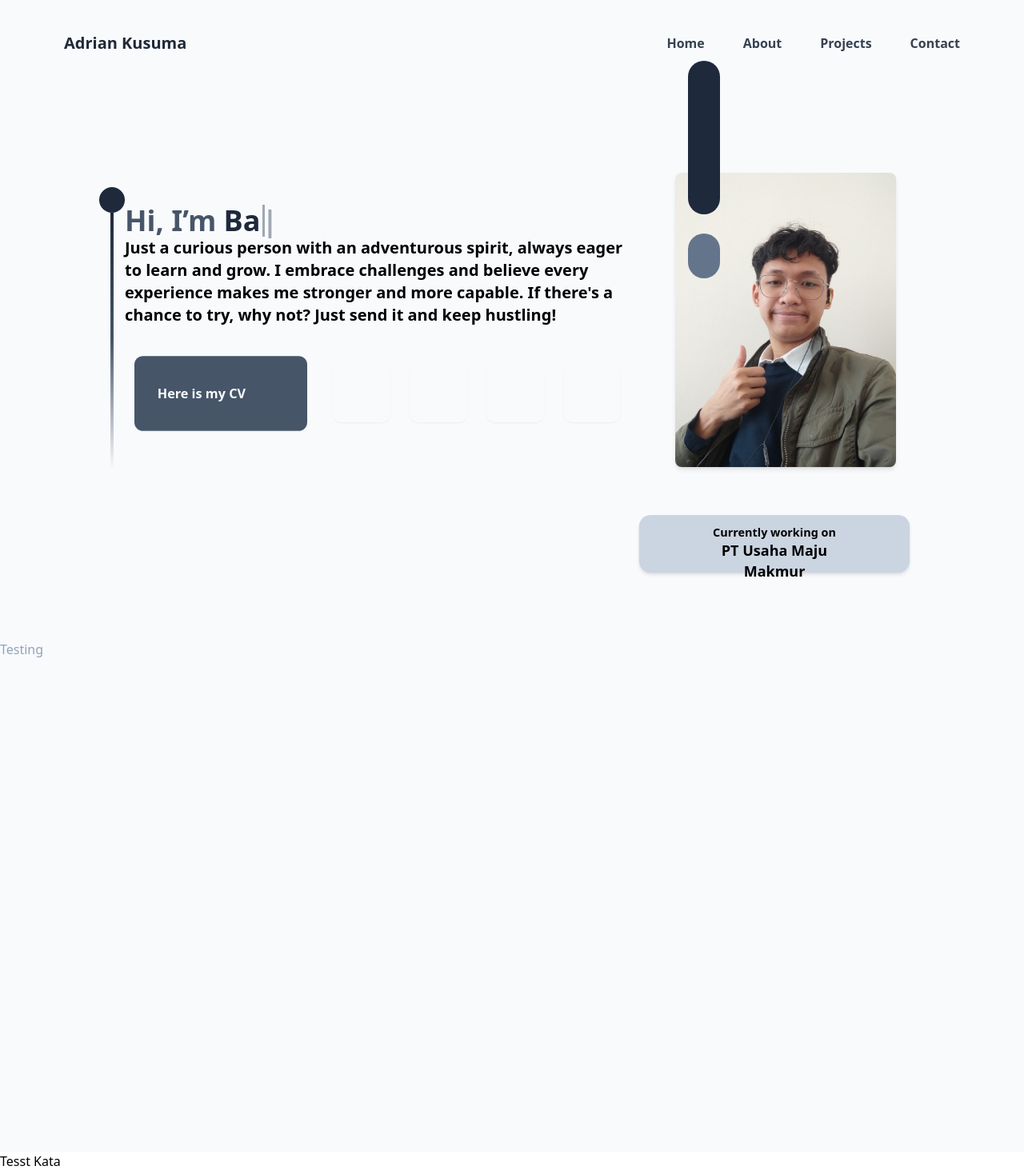
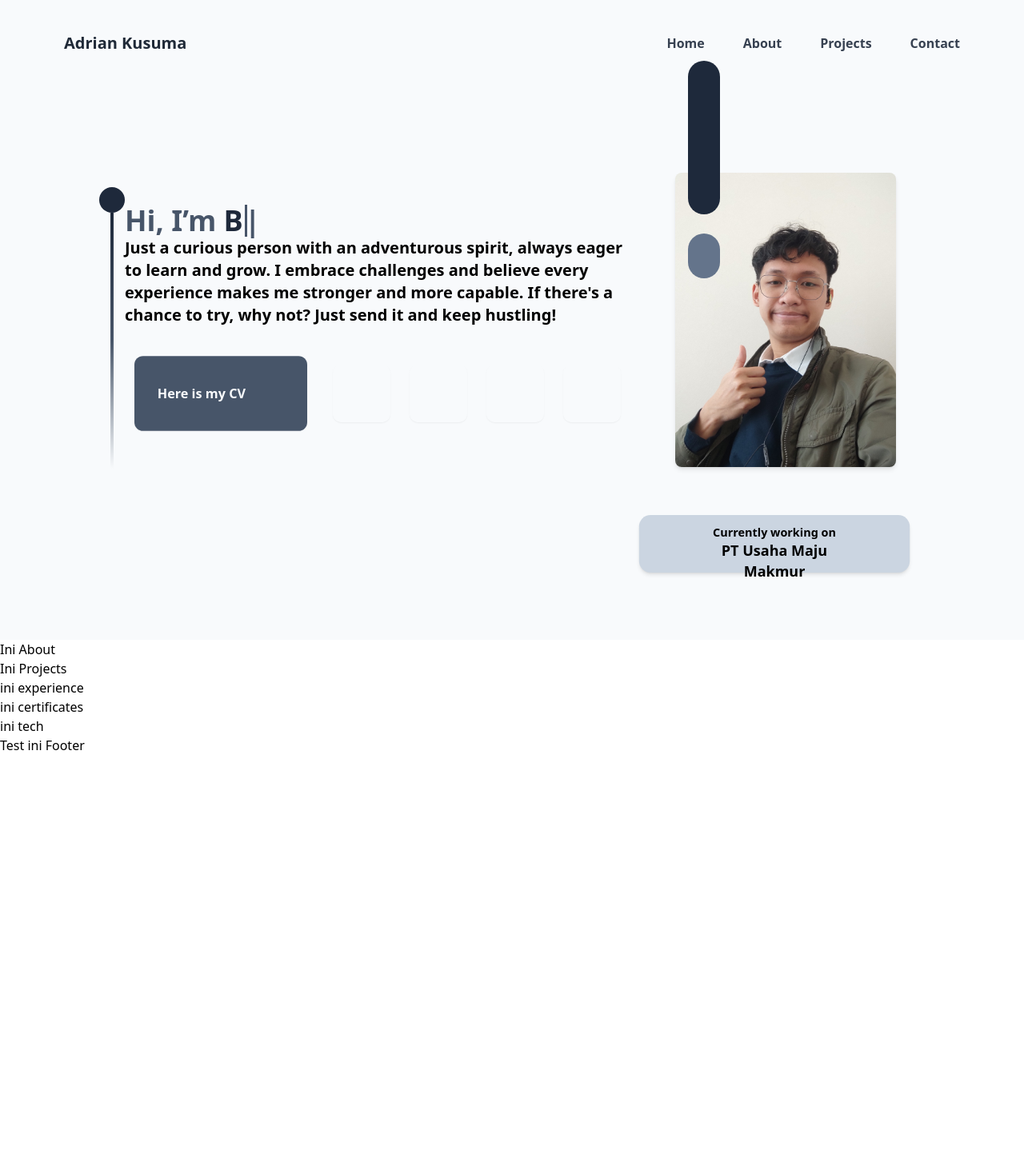
Before and after one commit to Bijas48/Profile-Web, a Vue app: page / in a window 1280 px wide. Shown: the top 1468 px of the page at 80% size. After the commit the page ends 944 px from the top, so only its background shows below. Built offline with nearby package versions, Linux system fonts and the light colour scheme; some icons are missing.

Commit message:
Add Sections && Small Adjustment HeroSection

```diff
--- /dev/null
+++ b/src/components/AboutSection.vue
@@ -0,0 +1,7 @@
+<script setup></script>
+
+<template>
+  <div>Ini About</div>
+</template>
+
+<style scoped></style>
--- /dev/null
+++ b/src/components/CertificatesSection.vue
@@ -0,0 +1,7 @@
+<script setup></script>
+
+<template>
+  <div>ini certificates</div>
+</template>
+
+<style scoped></style>
--- /dev/null
+++ b/src/components/ExperiencesSection.vue
@@ -0,0 +1,7 @@
+<script setup></script>
+
+<template>
+  <div>ini experience</div>
+</template>
+
+<style scoped></style>
--- a/src/components/HeroSection.vue
+++ b/src/components/HeroSection.vue
@@ -124,12 +124,14 @@ onMounted(() => {
           <div class="w-1 h-80 bg-gradient-to-b from-slate-800 via-slate-600 to-slate-50"></div>
         </div>
         <div>
-          <h1 class="text-base lg:text-4xl font-bold text-slate-600">
+          <h1 class="text-base sm:text-2xl lg:text-4xl font-bold text-slate-600">
             Hi, I’m
-            <span class="text-base lg:text-4xl font-bold text-slate-800">{{ typewriter }}</span
+            <span class="text-base sm:text-2xl lg:text-4xl font-bold text-slate-800">{{
+              typewriter
+            }}</span
             ><span class="blinking-cursor">|</span>
           </h1>
-          <p class="font-semibold text-xs lg:text-xl">
+          <p class="font-semibold text-xs sm:text-base lg:text-xl">
             Just a curious person with an adventurous spirit, always eager to learn and grow. I
             embrace challenges and believe every experience makes me stronger and more capable. If
             there's a chance to try, why not? Just send it and keep hustling!
--- /dev/null
+++ b/src/components/ProjectsSection.vue
@@ -0,0 +1,7 @@
+<script setup></script>
+
+<template>
+  <div>Ini Projects</div>
+</template>
+
+<style scoped></style>
--- /dev/null
+++ b/src/components/TechsSection.vue
@@ -0,0 +1,7 @@
+<script setup></script>
+
+<template>
+  <div>ini tech</div>
+</template>
+
+<style scoped></style>
--- a/src/components/WelcomeItem.vue
+++ /dev/null
@@ -1,8 +0,0 @@
-<script setup></script>
-
-<template>
-  <div>
-    <h1 class="text-slate-400 bg-slate-50 h-[80vh]">Testing</h1>
-    <h1>Tesst Kata</h1>
-  </div>
-</template>
--- a/src/views/HomeView.vue
+++ b/src/views/HomeView.vue
@@ -1,13 +1,22 @@
 <script setup>
-import WelcomeItem from '@/components/WelcomeItem.vue'
-import HeroSection from '../components/HeroSection.vue'
+import HeroSection from '@/components/HeroSection.vue'
+import AboutSection from '@/components/AboutSection.vue'
+import ProjectsSection from '@/components/ProjectsSection.vue'
+import ExperiencesSection from '@/components/ExperiencesSection.vue'
+import CertificatesSection from '@/components/CertificatesSection.vue'
+import TechsSection from '@/components/TechsSection.vue'
+
 import FooterComponent from '@/components/FooterComponent.vue'
 </script>
 
 <template>
   <main>
     <HeroSection />
-    <WelcomeItem />
+    <AboutSection />
+    <ProjectsSection />
+    <ExperiencesSection />
+    <CertificatesSection />
+    <TechsSection />
     <FooterComponent />
   </main>
 </template>
```
